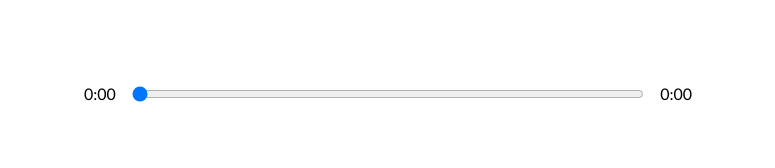
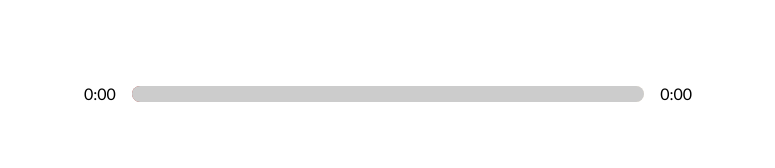
Before and after one commit to Chirag4904/react-music-app, a React (Create React App) app: page / in a window 1280 px wide. Shown: the part 492-660 px from the top of the page, without its empty margins (252-1027 px from the left). Built offline with nearby package versions, Linux system fonts and the light colour scheme.

Commit message:
Custom input styling

```diff
--- a/src/App.js
+++ b/src/App.js
@@ -15,6 +15,7 @@
 	const [songInfo, setSongInfo] = useState({
 		currentTime: 0,
 		duration: 0,
+		animationPercentage: 0,
 	});
 	const [songs, setSongs] = useState(data());
 	const [currentSong, setCurrentSong] = useState(songs[0]);
@@ -25,7 +26,16 @@
 	const timeUpdateHandler = (e) => {
 		const current = e.target.currentTime;
 		const duration = e.target.duration;
-		setSongInfo({ ...songInfo, currentTime: current, duration: duration });
+		//Calculate percentage
+		const roundedCurrent = Math.round(current);
+		const roundedDuration = Math.round(duration);
+		const animation = Math.round((roundedCurrent / roundedDuration) * 100);
+		setSongInfo({
+			...songInfo,
+			currentTime: current,
+			duration: duration,
+			animationPercentage: animation,
+		});
 	};
 
 	return (
--- a/src/components/Player.js
+++ b/src/components/Player.js
@@ -72,10 +72,21 @@
 		playAudio(isPlaying, audioRef);
 	};
 
+	//Styling
+	const trackAnim = {
+		transform: `translateX(${songInfo.animationPercentage}%)`,
+	};
+
 	return (
 		<div className="player">
 			<div className="time-control">
 				<p>{songInfo.duration ? getTime(songInfo.currentTime) : "0:00"}</p>
+				<div
+					style={{
+						background: `linear-gradient(to right,${currentSong.color[0]},${currentSong.color[1]})`,
+					}}
+					className="track"
+				>
 					<input
 						onChange={dragHandler}
 						min={0}
@@ -85,6 +96,9 @@
 						name=""
 						id=""
 					/>
+					<div style={trackAnim} className="animate-track"></div>
+				</div>
+
 				<p>{getTime(songInfo.duration)}</p>
 			</div>
 			<div className="play-control">
--- a/src/data.js
+++ b/src/data.js
@@ -19,7 +19,7 @@
 				"https://chillhop.com/wp-content/uploads/2022/01/5753da482a6839b31e4905b22a2f8d65913e7eb4-1024x1024.jpg",
 			id: uuidv4(),
 			active: false,
-			color: ["#BA4A46", "#FDF0DD"],
+			color: ["#ab2", "#FDF0DD"],
 			audio: "https://mp3.chillhop.com/serve.php/?mp3=30140",
 		},
 		{
@@ -28,7 +28,7 @@
 			cover: "https://i.scdn.co/image/ab67616d0000b2738ca091c2410bc34c54836f31",
 			id: uuidv4(),
 			active: false,
-			color: ["#BA4A46", "#FDF0DD"],
+			color: ["#BA6", "#db00DD"],
 			audio: "https://mp3.chillhop.com/serve.php/?mp3=31516",
 		},
 		{
--- a/src/styles/_player.scss
+++ b/src/styles/_player.scss
@@ -13,7 +13,10 @@
 	// justify-content: space-between;
 	input {
 		width: 100%;
-		padding: 1rem 0rem;
+		// padding: 0rem 0rem;
+		-webkit-appearance: none;
+		background: transparent;
+		cursor: pointer;
 	}
 	p {
 		padding: 1rem;
@@ -31,3 +34,33 @@
 		cursor: pointer;
 	}
 }
+
+input[type="range"] {
+	:focus {
+		outline: none;
+	}
+}
+
+input[type="range"]::-webkit-slider-thumb {
+	-webkit-appearance: none;
+	height: 16px;
+	width: 16px;
+}
+
+.track {
+	width: 100%;
+	height: 1rem;
+	position: relative;
+	border-radius: 1rem;
+	overflow: hidden;
+}
+.animate-track {
+	background: rgb(204, 204, 204);
+	width: 100%;
+	height: 100%;
+	position: absolute;
+	top: 0;
+	left: 0;
+	transform: translateX(0%);
+	pointer-events: none;
+}
```
Lines whose indentation alone changed are shown as unchanged.
